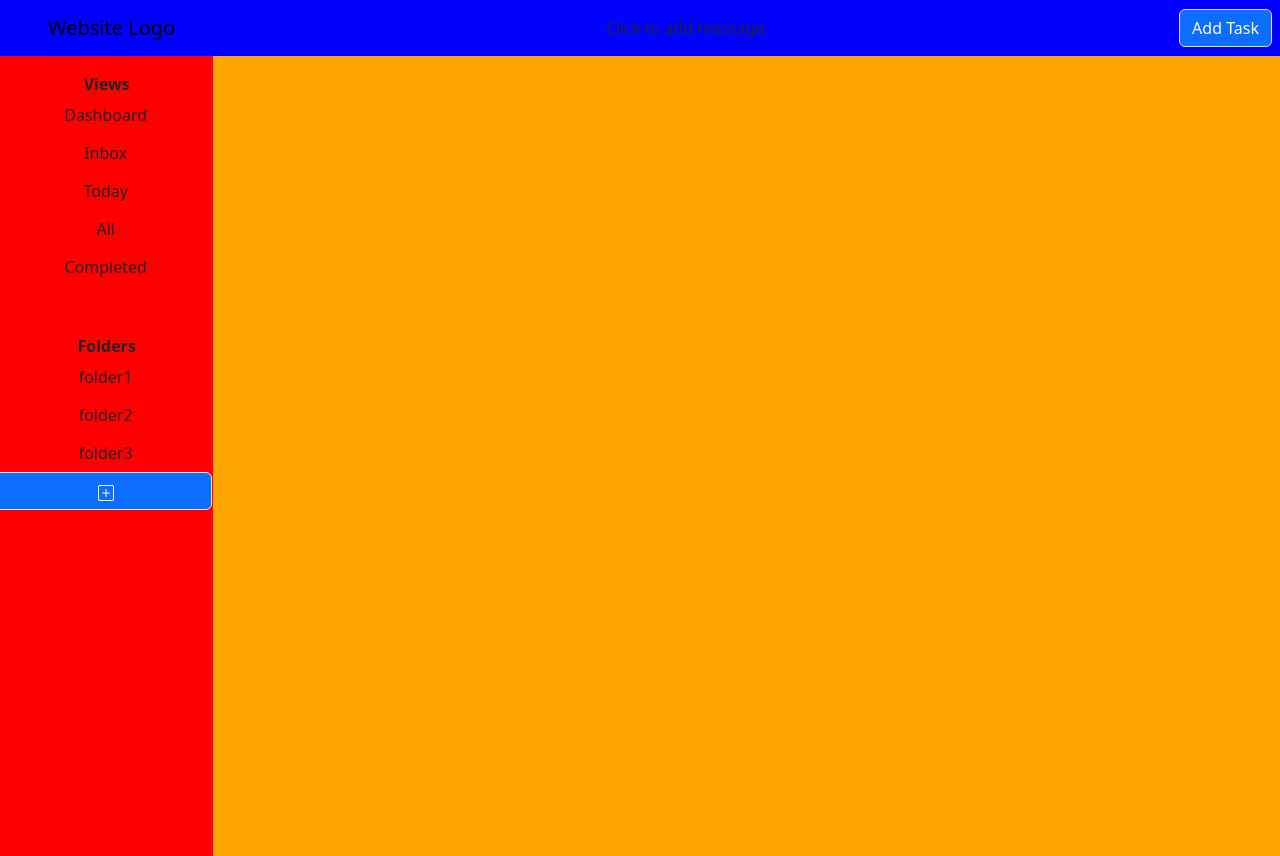
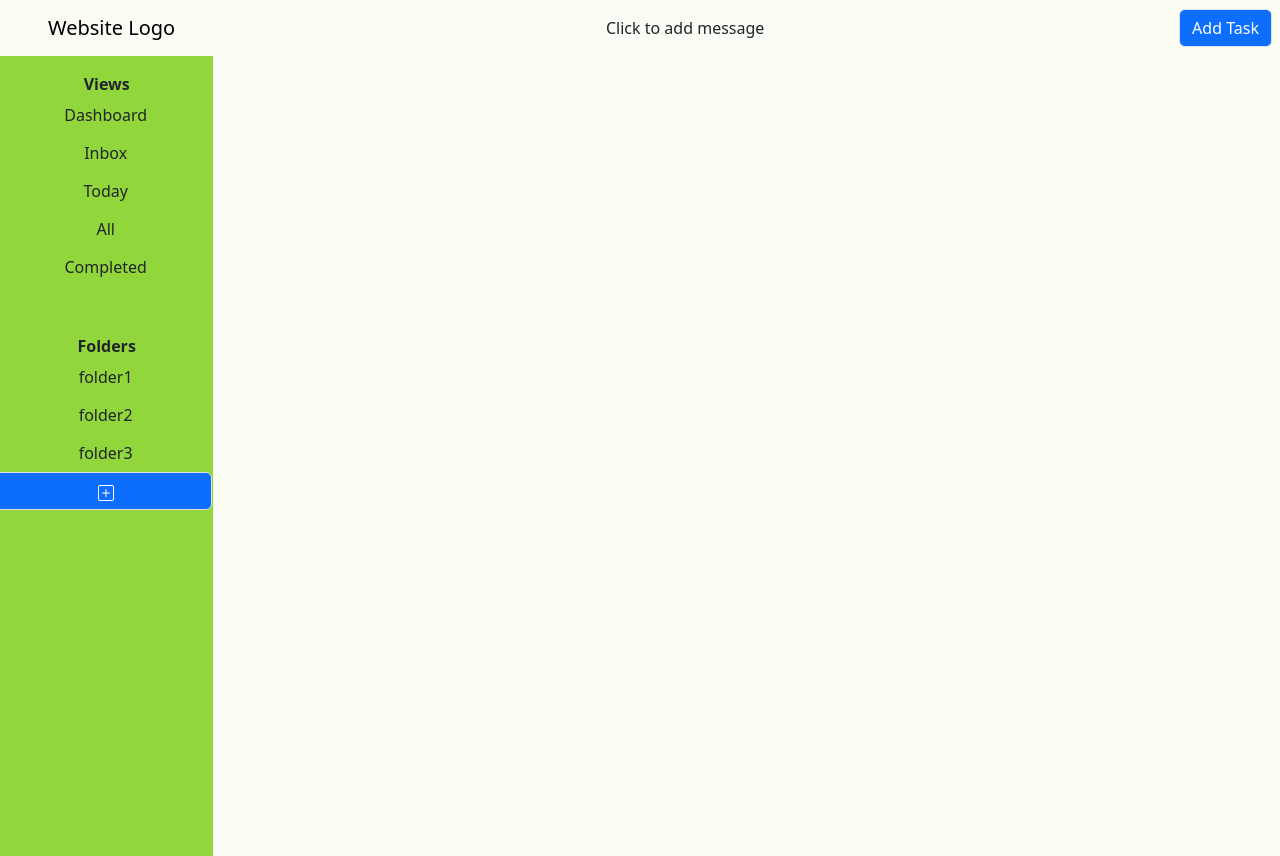
Before and after one commit to Kenref/gamified-todo-app, a React (Vite) app: page / in a window 1280 px wide. Built offline with nearby package versions, Linux system fonts and the light colour scheme.

Commit message:
updated css

```diff
--- a/App.css
+++ b/App.css
@@ -1,11 +1,20 @@
+/* colour pallate added here for easy changing */
+
 .navbar-colour {
-	background-color: blue;
+	background-color: #f9fdf3;
 }
 
 .sidebar-colour {
-	background-color: red;
+	background-color: #91d63b;
 }
 
 .tasklist-colour {
-	background-color: orange;
+	background-color: #f9fdf3;
 }
+
+.accent-colour {
+	background-color: #59b7dc;
+}
+
+/* #91d63b
+#86e6d6 */
```
